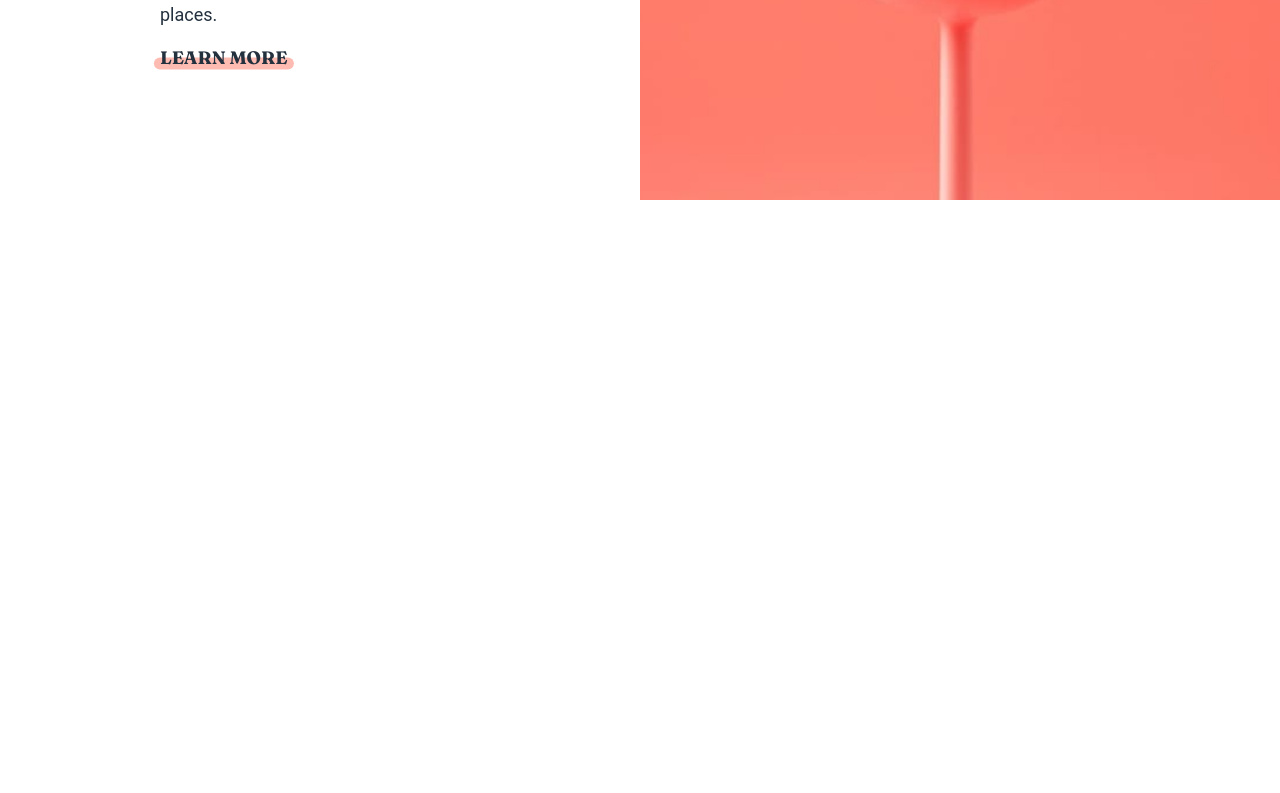
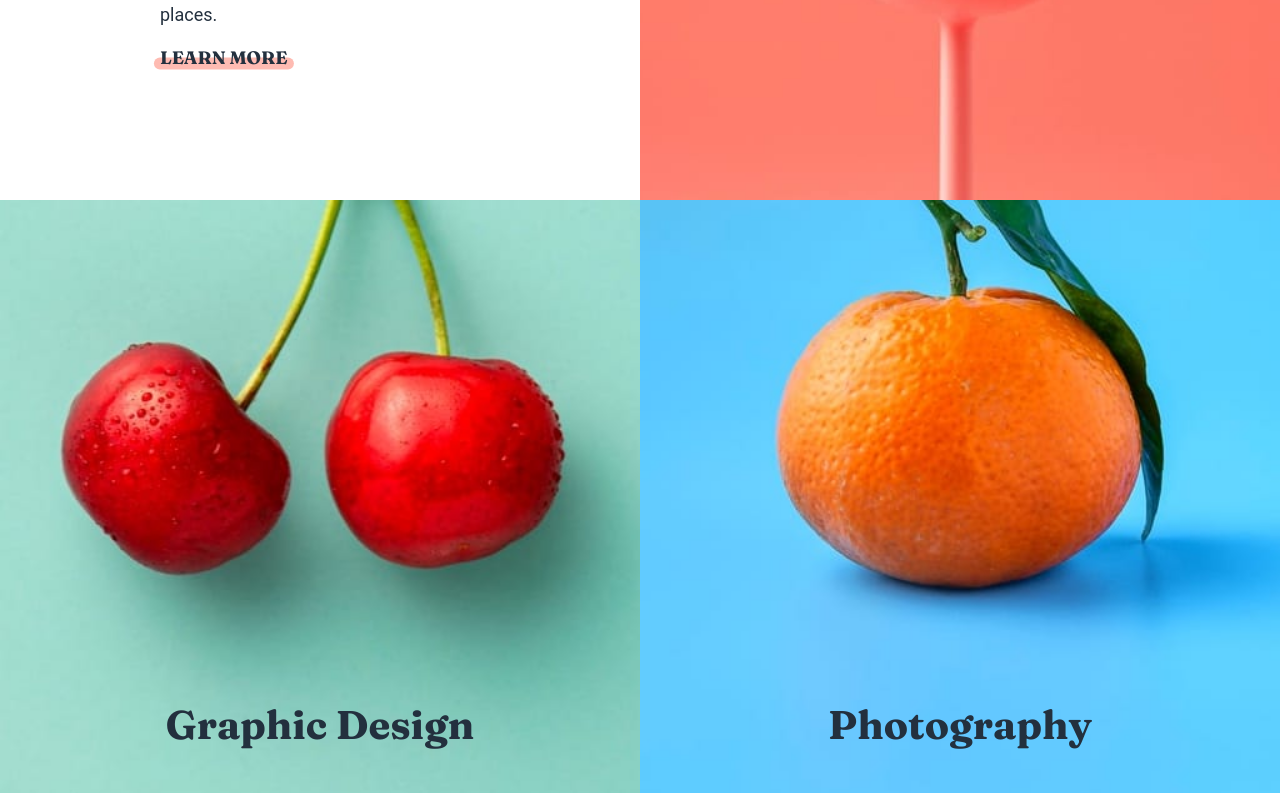
Before and after one commit to GrahamKirwan/Sunnyside, a React (Create React App) app: page / in a window 1280 px wide. Shown: the part 2000-2793 px from the top of the page. Before the commit the page ends 2200 px from the top, so only its background shows below. Built offline with nearby package versions, Linux system fonts and the light colour scheme.

Commit message:
tile components

```diff
--- a/src/App.js
+++ b/src/App.js
@@ -3,6 +3,7 @@ import { ThemeProvider } from "styled-components";
 import GlobalStyles from "./components/styles/Global";
 import Header from "./components/Header";
 import InfoSection from "./components/InfoSection";
+import Tiles from "./components/Tiles";
 
 const theme = {
   colors: {
@@ -37,17 +38,33 @@ const infoData = [
     color: theme.colors.red,
     image: 'url("../assets/desktop/image-stand-out.jpg")',
     imageMobile: 'url("../assets/mobile/image-stand-out.jpg")'
+  }
+];
+
+const infoData2 = [
+  {
+    title: "Graphic Design",
+    para: "Great design makes you memorable. We deliver artwork that underscores your brand message and captures potential clients’ attention.",
+    image: 'url("../assets/desktop/image-graphic-design.jpg")',
+    imageMobile: 'url("../assets/mobile/image-graphic-design.jpg")'
   },
-];
+  {
+    title: "Photography",
+    para: "Increase your credibility by getting the most stunning, high-quality photos that improve your business image.",
+    image: 'url("../assets/desktop/image-photography.jpg")',
+    imageMobile: 'url("../assets/mobile/image-photography.jpg")'
+  },
+]
 
 function App() {
   return (
     <ThemeProvider theme={theme}>
       <GlobalStyles />
-      <Header></Header>
+      <Header />
       {infoData.map((mapping, index) => (
         <InfoSection key={index} data={mapping} theme={theme}/>
       ))}
+      <Tiles data={infoData2}/>
     </ThemeProvider>
   );
 }
--- /dev/null
+++ b/src/components/Tiles.js
@@ -0,0 +1,18 @@
+import { StyledTiles, Tile } from "./styles/Tiles.styled";
+
+function Tiles(props) {
+  return (
+    <StyledTiles>
+      <Tile image={props.data[0].image}>
+        <h3>{props.data[0].title}</h3>
+        <p>{props.data[0].para}</p>
+      </Tile>
+      <Tile image={props.data[1].image}>
+        <h3>{props.data[1].title}</h3>
+        <p>{props.data[1].para}</p>
+      </Tile>
+    </StyledTiles>
+  );
+}
+
+export default Tiles;
--- a/src/components/styles/Header.styled.js
+++ b/src/components/styles/Header.styled.js
@@ -68,7 +68,7 @@ export const List = styled.ul `
 `
 
 export const Button = styled.a `
-    color: #000 !important;
+    color: ${({theme}) => theme.colors.blue2} !important;
     background-color: #fff;
     padding: 15px 30px !important;
     margin-left: 25px;
@@ -76,4 +76,9 @@ export const Button = styled.a `
     text-transform: uppercase;
     font-family: 'Fraunces', serif;
 
+    &:hover {
+        color: ${({theme}) => theme.colors.white} !important;
+        background-color: rgba(255, 255, 255, 0.3);
+    }
+
 `
--- /dev/null
+++ b/src/components/styles/Tiles.styled.js
@@ -0,0 +1,43 @@
+import styled from "styled-components";
+
+export const StyledTiles = styled.div`
+  display: flex;
+
+  @media (max-width: ${({ theme }) => theme.mobile}) {
+    flex-direction: column;
+  }
+`;
+
+export const Tile = styled.div`
+  @import url("https://fonts.googleapis.com/css2?family=Fraunces:wght@700;900&display=swap");
+
+  width: 50%;
+  background-image: ${(image) => image.image};
+  background-size: cover;
+  background-position: top;
+  height: 750px;
+  text-align: center;
+  color: ${({ theme }) => theme.colors.blue2};
+
+
+  h3 {
+    font-family: "Fraunces", serif;
+    font-size: 40px;
+    margin-top: 500px;
+  }
+
+  p {
+    width: 43%;
+    margin: 0 auto;
+    line-height: 1.5;
+
+    @media (max-width: ${({ theme }) => theme.mobile}) {
+    width: 95%;
+  }
+  }
+
+  @media (max-width: ${({ theme }) => theme.mobile}) {
+    background-image: ${(image) => image.imageMobile};
+    width: 100%;
+  }
+`;
```
